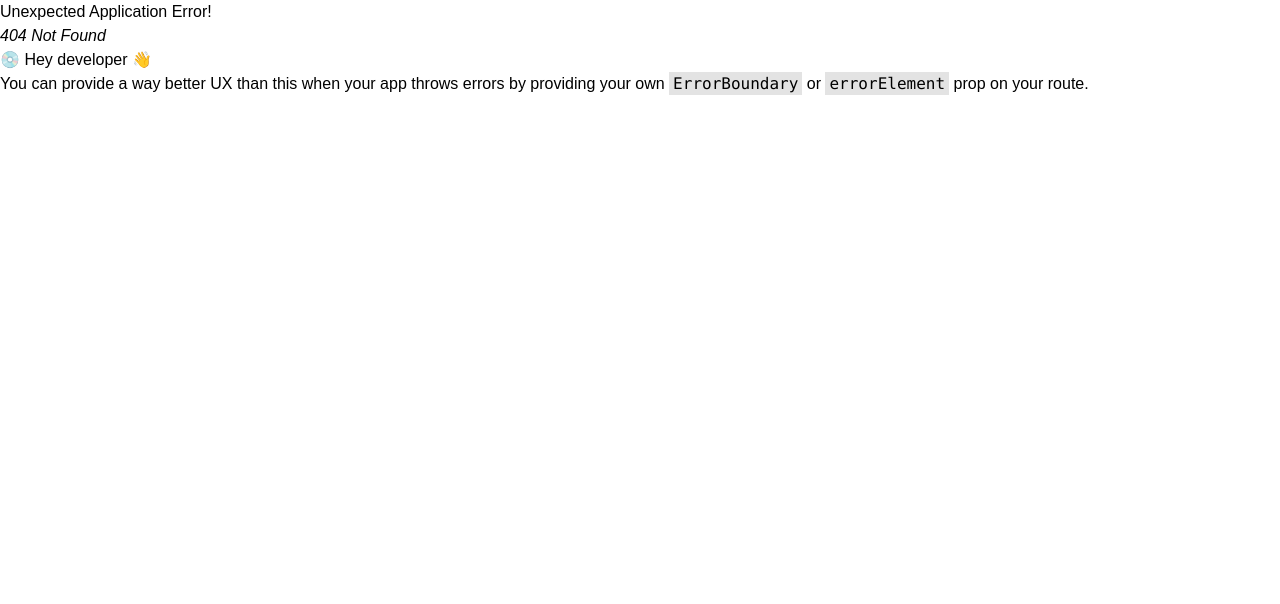
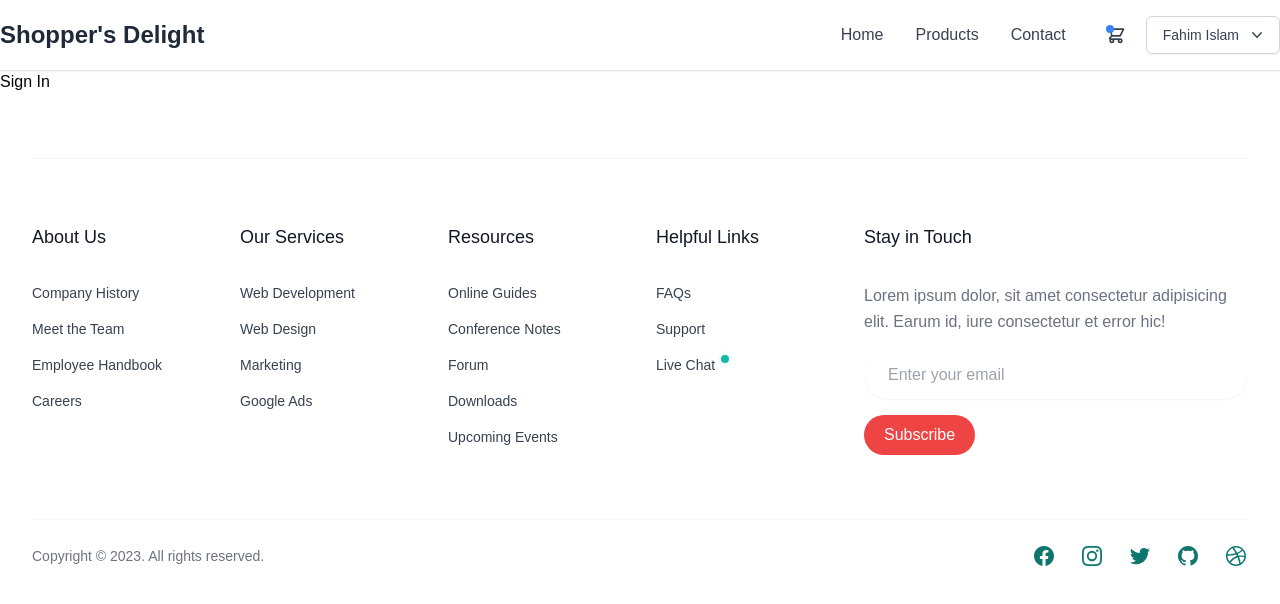
Before and after one commit to fulbabucse/shoppers-delight, a React (Create React App) app: page /sign-in in a window 1280 px wide. Before the commit this address had no page. Shown: the top 604 px of the page. Built offline with nearby package versions, Linux system fonts and the light colour scheme.

Commit message:
create authProvider and signin/signup

```diff
--- a/src/Pages/Shared/Navbar.jsx
+++ b/src/Pages/Shared/Navbar.jsx
@@ -1,9 +1,13 @@
 import React, { useState } from "react";
+import { useContext } from "react";
 import { FaBars, FaTimes } from "react-icons/fa";
 import { Link } from "react-router-dom";
+import { AuthContext } from "../../contexts/AuthProvider";
 
 const Navbar = () => {
+  const { user } = useContext(AuthContext);
   const [navbar, setNavbar] = useState(false);
+  const [isDropdownOpen, setIsDropdownOpen] = useState(false);
   return (
     <div>
       <nav className="bg-white shadow dark:bg-gray-800">
@@ -79,6 +83,92 @@ const Navbar = () => {
                   <span className="absolute top-0 left-0 p-1 text-xs text-white bg-blue-500 rounded-full"></span>
                 </Link>
               </div>
+
+              <div class="relative inline-block text-left ml-5">
+                <div>
+                  <button
+                    type="button"
+                    onClick={() => setIsDropdownOpen(!isDropdownOpen)}
+                    class="inline-flex w-full justify-center rounded-md border border-gray-300 bg-white px-4 py-2 text-sm font-medium text-gray-700 shadow-sm hover:bg-gray-50 focus:outline-none focus:ring-2 focus:ring-indigo-500 focus:ring-offset-2 focus:ring-offset-gray-100"
+                    id="menu-button"
+                    aria-expanded="true"
+                    aria-haspopup="true"
+                  >
+                    {user?.displayName}
+                    <svg
+                      class="-mr-1 ml-2 h-5 w-5"
+                      xmlns="http://www.w3.org/2000/svg"
+                      viewBox="0 0 20 20"
+                      fill="currentColor"
+                      aria-hidden="true"
+                    >
+                      <path
+                        fill-rule="evenodd"
+                        d="M5.23 7.21a.75.75 0 011.06.02L10 11.168l3.71-3.938a.75.75 0 111.08 1.04l-4.25 4.5a.75.75 0 01-1.08 0l-4.25-4.5a.75.75 0 01.02-1.06z"
+                        clip-rule="evenodd"
+                      />
+                    </svg>
+                  </button>
+                </div>
+
+                {isDropdownOpen && (
+                  <div
+                    class="absolute right-0 z-10 mt-2 w-56 origin-top-right rounded-md bg-white shadow-lg ring-1 ring-black ring-opacity-5 focus:outline-none"
+                    role="menu"
+                    aria-orientation="vertical"
+                    aria-labelledby="menu-button"
+                    tabindex="-1"
+                  >
+                    <div class="py-1" role="none">
+                      {!user ? (
+                        <>
+                          <Link
+                            to="/account-settings"
+                            class="text-gray-700 block px-4 py-2 text-sm"
+                            role="menuitem"
+                            tabindex="-1"
+                            id="menu-item-0"
+                          >
+                            Account settings
+                          </Link>
+
+                          <button
+                            type="submit"
+                            class="text-gray-700 block w-full px-4 py-2 text-left text-sm"
+                            role="menuitem"
+                            tabindex="-1"
+                            id="menu-item-3"
+                          >
+                            Sign out
+                          </button>
+                        </>
+                      ) : (
+                        <>
+                          <Link
+                            to="/sign-in"
+                            class="text-gray-700 block px-4 py-2 text-sm"
+                            role="menuitem"
+                            tabindex="-1"
+                            id="menu-item-2"
+                          >
+                            Sign In
+                          </Link>
+
+                          <Link
+                            to="/sign-up"
+                            class="text-gray-700 block px-4 py-2 text-sm"
+                            role="menuitem"
+                            tabindex="-1"
+                            id="menu-item-2"
+                          >
+                            Sign Up
+                          </Link>
+                        </>
+                      )}
+                    </div>
+                  </div>
+                )}
+              </div>
             </div>
           </div>
         </div>
--- /dev/null
+++ b/src/Pages/User/AccountSettings.jsx
@@ -0,0 +1,11 @@
+import React from "react";
+
+const AccountSettings = () => {
+  return (
+    <div>
+      <h1>Account Settings</h1>
+    </div>
+  );
+};
+
+export default AccountSettings;
--- /dev/null
+++ b/src/Pages/User/SignIn.jsx
@@ -0,0 +1,11 @@
+import React from "react";
+
+const SignIn = () => {
+  return (
+    <div>
+      <h1>Sign In</h1>
+    </div>
+  );
+};
+
+export default SignIn;
--- /dev/null
+++ b/src/Pages/User/SignUp.jsx
@@ -0,0 +1,11 @@
+import React from "react";
+
+const SignUp = () => {
+  return (
+    <div>
+      <h1>Sign Up</h1>
+    </div>
+  );
+};
+
+export default SignUp;
--- a/src/Router/Router.js
+++ b/src/Router/Router.js
@@ -7,6 +7,9 @@ import Contact from "../Pages/Contact";
 import Home from "../Pages/Home";
 import Products from "../Pages/Products";
 import ProductDetails from "../Pages/Shared/ProductDetails";
+import AccountSettings from "../Pages/User/AccountSettings";
+import SignIn from "../Pages/User/SignIn";
+import SignUp from "../Pages/User/SignUp";
 
 export const router = createBrowserRouter([
   {
@@ -21,6 +24,9 @@ export const router = createBrowserRouter([
       { path: "cart", element: <Cart /> },
       { path: "/products/:id", element: <ProductDetails /> },
       { path: "/category/:name", element: <CategoryProducts /> },
+      { path: "account-settings", element: <AccountSettings /> },
+      { path: "sign-in", element: <SignIn /> },
+      { path: "sign-up", element: <SignUp /> },
     ],
   },
 ]);
--- /dev/null
+++ b/src/contexts/AuthProvider.jsx
@@ -0,0 +1,15 @@
+import React from "react";
+import { createContext } from "react";
+
+export const AuthContext = createContext();
+
+const AuthProvider = ({ children }) => {
+  const user = { displayName: "Fahim Islam" };
+
+  const authInfo = { user };
+  return (
+    <AuthContext.Provider value={authInfo}>{children}</AuthContext.Provider>
+  );
+};
+
+export default AuthProvider;
--- a/src/index.js
+++ b/src/index.js
@@ -5,14 +5,15 @@ import App from "./App";
 import reportWebVitals from "./reportWebVitals";
 import { Provider } from "react-redux";
 import store from "./redux/store/store";
+import AuthProvider from "./contexts/AuthProvider";
 
 const root = ReactDOM.createRoot(document.getElementById("root"));
 root.render(
-  <React.StrictMode>
+  <AuthProvider>
     <Provider store={store}>
       <App />
     </Provider>
-  </React.StrictMode>
+  </AuthProvider>
 );
 
 reportWebVitals();
```
